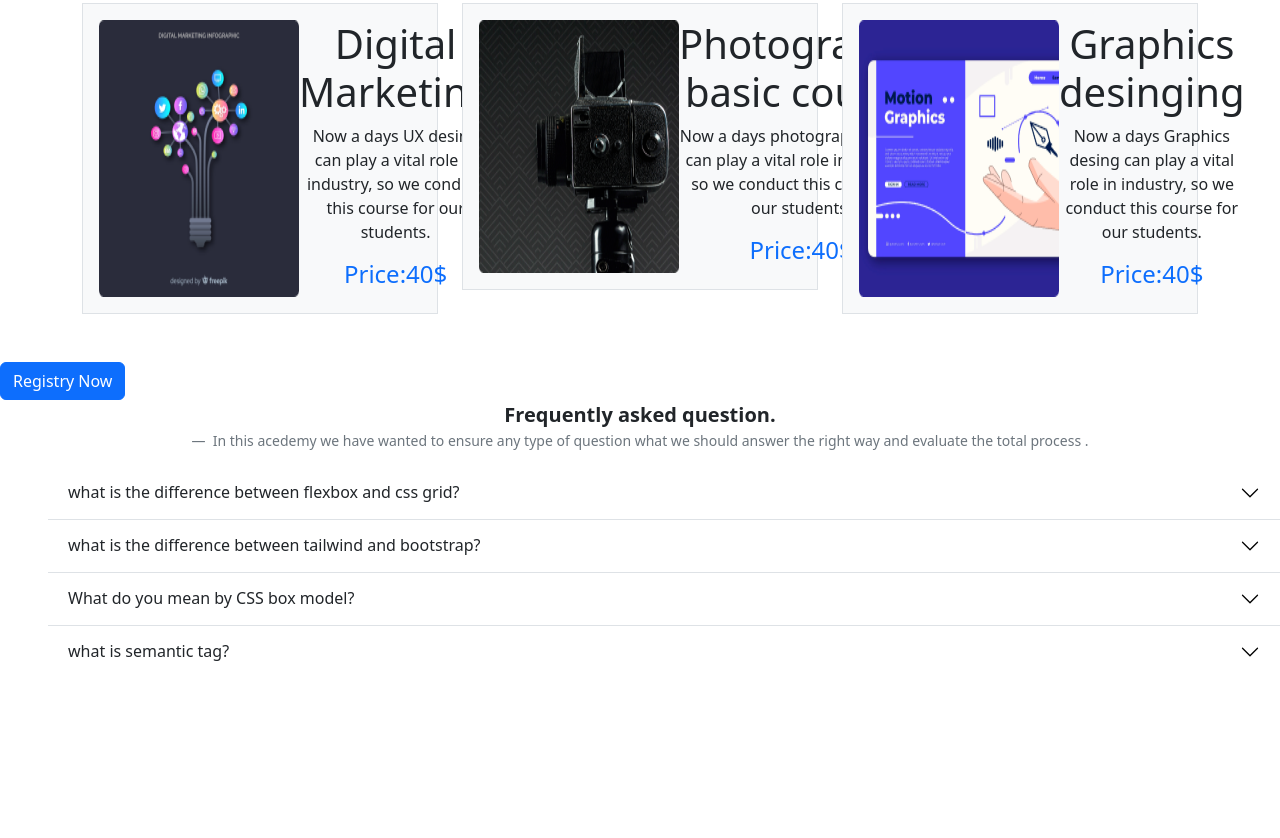
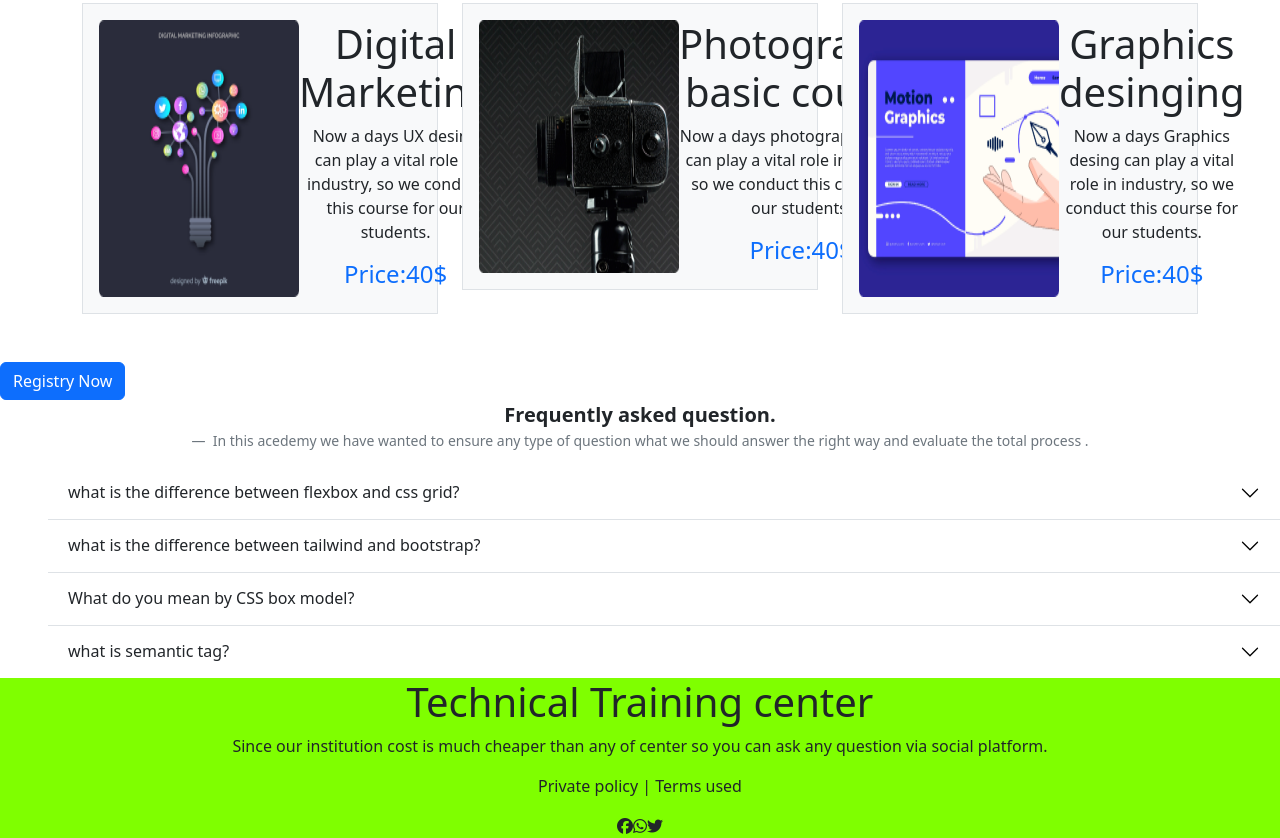
Before and after one commit to Fahim-evan/edu-tech-web, a plain HTML site: page index.html in a window 1280 px wide. Shown: the part 1481-2319 px from the top of the page. Before the commit the page ends 2159 px from the top, so only its background shows below. Drawn offline with nearby package versions, Linux system fonts and the light colour scheme.

Commit message:
six times

```diff
--- a/index.html
+++ b/index.html
@@ -5,6 +5,8 @@
     <meta name="viewport" content="width=device-width, initial-scale=1">
     <title>Bootstrap demo</title>
     <link href="https://cdn.jsdelivr.net/npm/bootstrap@5.2.0/dist/css/bootstrap.min.css" rel="stylesheet" integrity="sha384-gH2yIJqKdNHPEq0n4Mqa/HGKIhSkIHeL5AyhkYV8i59U5AR6csBvApHHNl/vI1Bx" crossorigin="anonymous">
+    <link rel="stylesheet" href="styles.css">
+    <script src="https://kit.fontawesome.com/4f2434a08d.js" crossorigin="anonymous"></script>
   </head>
   <body>
 
@@ -364,7 +366,9 @@
 
   </section>
 
-<section class="mt-5 d-sm-none d-md-none ">
+<!-- Hidden only for pad version -->
+
+<section class="mt-5 d-lg-none  ">
   <h2 class="text-center">Trusted by 600+ company</h2>
 <div class="d-flex ps-5">
   <div><img src="company-1.png" alt=""></div>
@@ -380,6 +384,15 @@
     <script src="https://cdn.jsdelivr.net/npm/bootstrap@5.2.0/dist/js/bootstrap.bundle.min.js" integrity="sha384-A3rJD856KowSb7dwlZdYEkO39Gagi7vIsF0jrRAoQmDKKtQBHUuLZ9AsSv4jD4Xa" crossorigin="anonymous"></script>
   </body>
 
-
+<footer class="last-portion">
+<h1> Technical Training center</h1>
+<p>Since our institution cost is much cheaper than any of  center so you can ask any question via social platform.</p>
+<p> Private policy | Terms used  </p>
+<div class="d-flex justify-content-center">
+  <div><i class="fa-brands fa-facebook"></i></div>
+  <div><i class="fa-brands fa-whatsapp"></i></div>
+  <div><i class="fa-brands fa-twitter"></i></div>
+</div>
+</footer>
 
 </html>
--- /dev/null
+++ b/styles.css
@@ -0,0 +1,5 @@
+.last-portion{
+    background-color: chartreuse;
+    text-align: center;
+
+}
```
